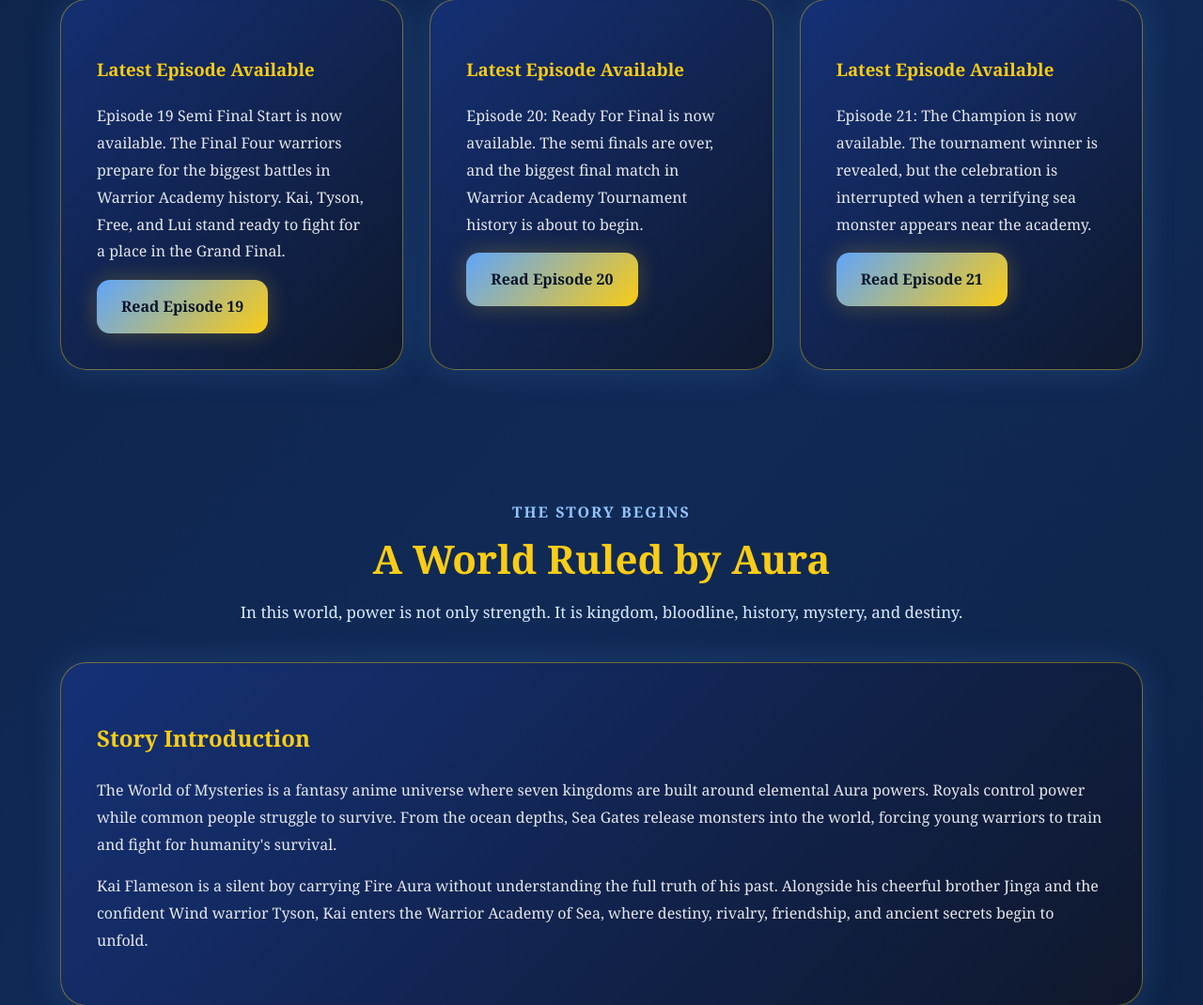
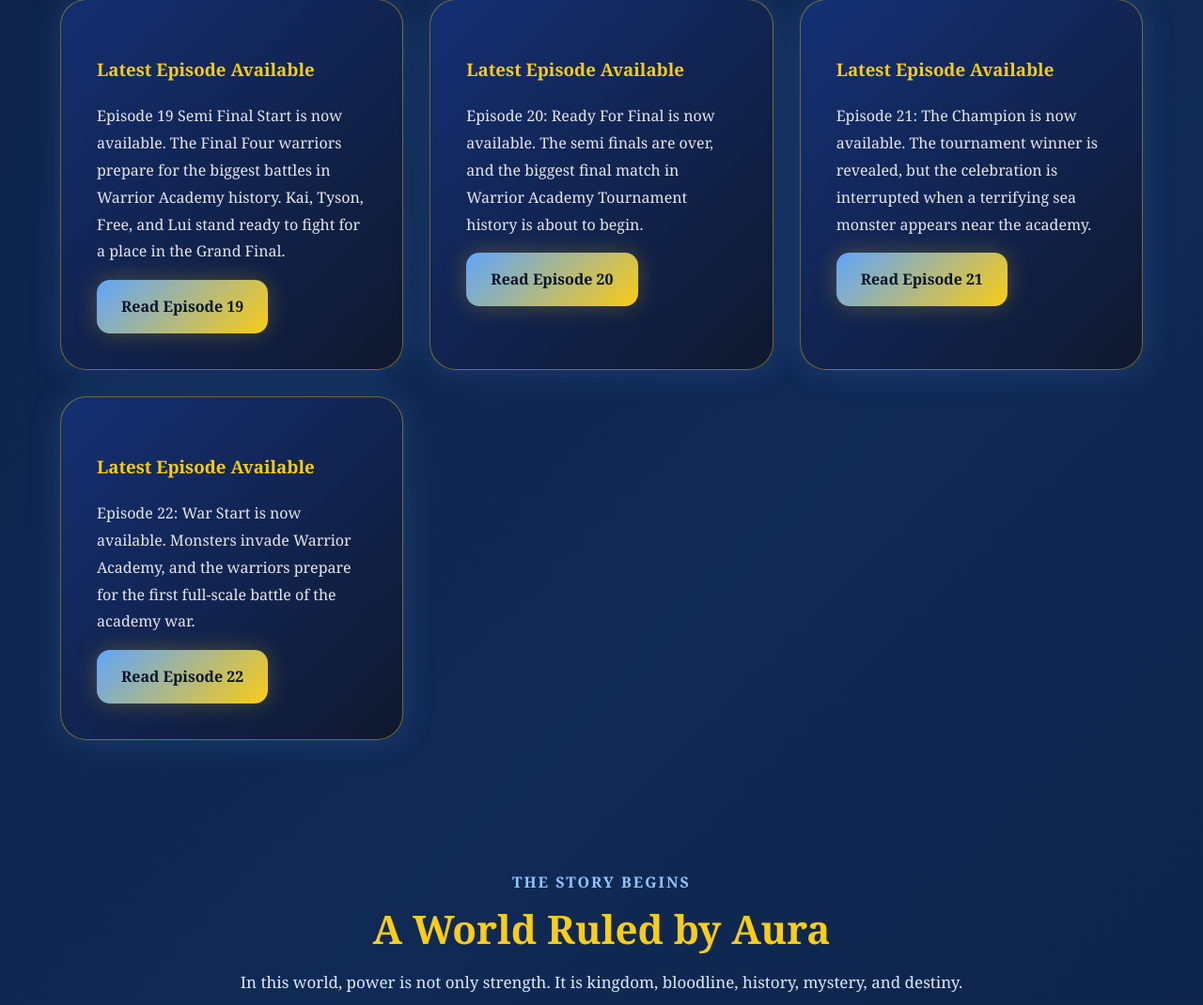
Before and after one commit to infinityaiworld001-cmd/my_world, a Flask app: page / in a window 1280 px wide. Shown: the part 3148-4218 px from the top of the page at 94% size. Run offline with Flask 3, Linux system fonts and the light colour scheme.

Commit message:
Update index.html

```diff
--- a/templates/index.html
+++ b/templates/index.html
@@ -450,6 +450,20 @@ Read Episode 19
     </a>
 </div>
 
+        <div class="story-box">
+    <h3>Latest Episode Available</h3>
+
+    <p>
+        Episode 22: War Start is now available.
+        Monsters invade Warrior Academy, and the warriors prepare for
+        the first full-scale battle of the academy war.
+    </p>
+
+    <a href="/manga/episode-22/1" class="btn">
+        Read Episode 22
+    </a>
+</div>
+
     </div>
 </section>
 
```
